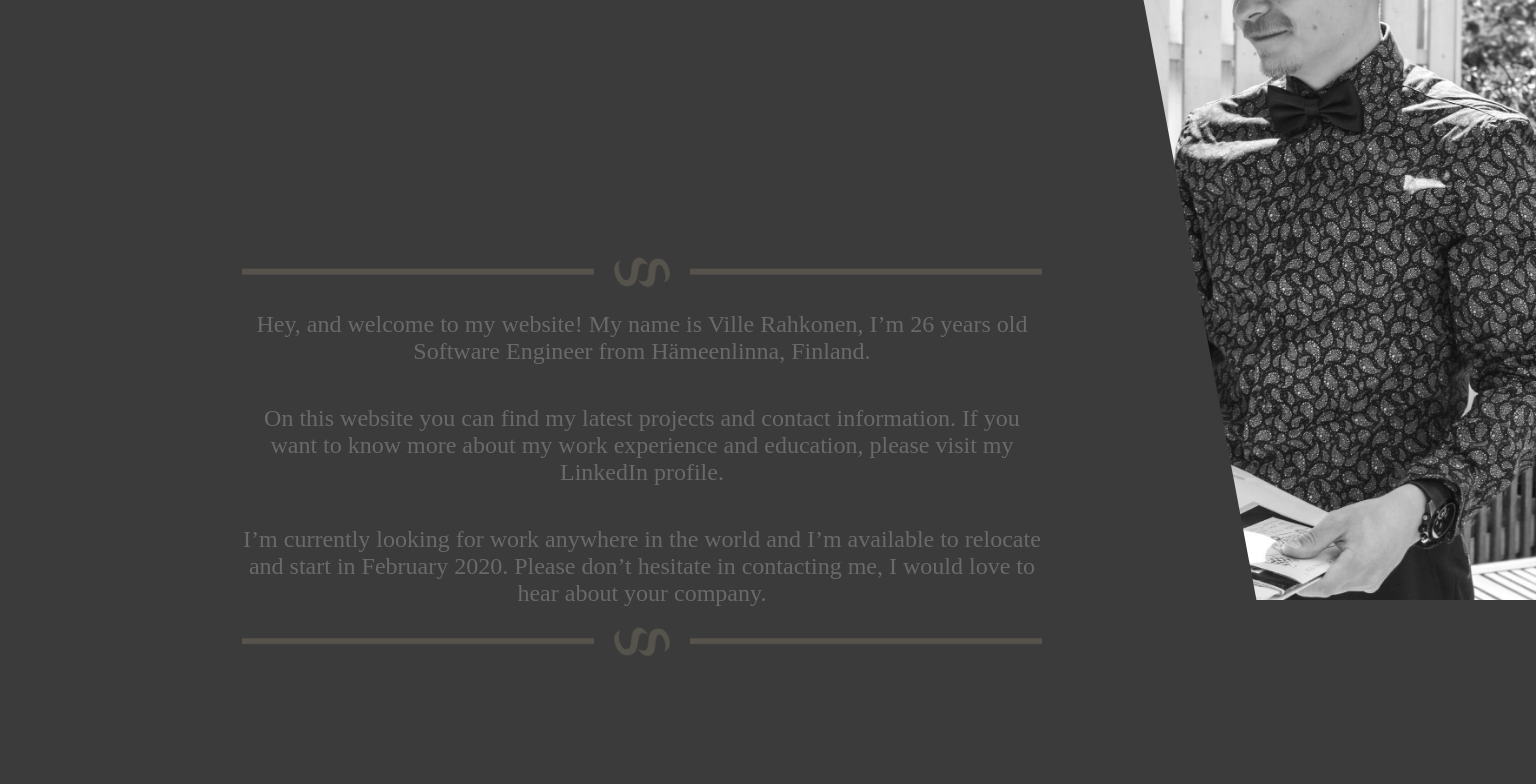
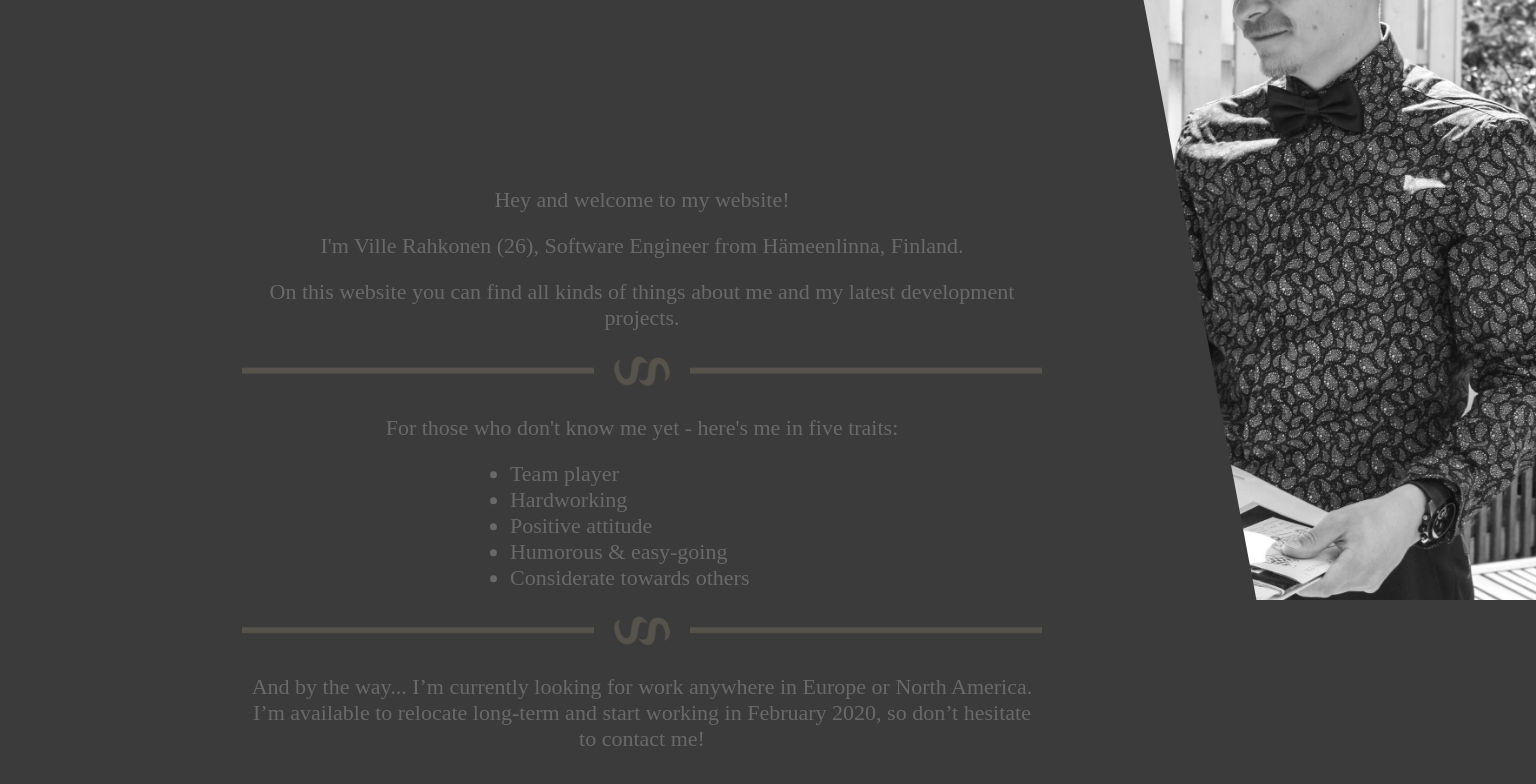
Before and after one commit to villerahk/villerahkonen.com, a React (Create React App) app: page / in a window 1536 px wide. Shown: the part 200-984 px from the top of the page. Before the commit the page ends 860 px from the top, so only its background shows below. Built offline with nearby package versions, Linux system fonts and the light colour scheme; a web font is replaced by a local one.

Commit message:
Improved logic for static texts. Wrote some of the text blocks to be ready for version 1.0.

```diff
--- a/src/pages/contact.page/contact.page.jsx
+++ b/src/pages/contact.page/contact.page.jsx
@@ -23,29 +23,28 @@ copyEmail(){
 
     render(){
 
+    const p1 = "You made it this far on my website, so why don't you send me an email or a LinkedIn connection request?"
+    const p2 = "I’m currently looking for work anywhere in Europe or North America. I’m available to relocate long-term and start working in February 2020, so don’t hesitate to contact me!"
+    const p3 = "You can copy my email address or visit my LinkedIn profile from below."
+
     if (window.innerWidth < 1366) {
 
     return(
         <Fragment>
             <NavBar match={this.props.match} clickHappened={this.props.clickHappened} resetClick={this.props.resetClick}/>
             <div className="Content">
-            <div className="WelcomeText">
-
+                <div className="ContactText">
+                    <p>{p1}</p>
+                    <p>{p2}</p>
+                    <p>{p3}</p>
                     <img src={design} alt="Design" className="Design" />
-                <p>You made it this far on my website, so why don't you send me an email or a LinkedIn connection request? Let's combine efficient cutting edge code and cool design to your projects as well!</p>
-                <p>I’m seriously looking for work anywhere in the world and I’m available to relocate and start in February 2020. Please don’t hesitate in contacting me, I would love to hear about your company.</p>
-
-
                     <div className="ContactButtons">
-                <Button onClick={() => this.copyEmail()} variant="contained" color="primary">Email<img src={email} alt="Email" className="Email"  /></Button>
+                        <Button onClick={() => this.copyEmail()} variant="contained" color="primary">Email<img src={email} alt="Email" className="Email" /></Button>
                         <a href="https://www.linkedin.com/in/ville-rahkonen-685117137/" target="_blank" rel="noopener noreferrer"><Button variant="contained" color="secondary"><img src={linkedIn} alt="LinkedIn" className="LinkedIn" /></Button></a>
                     </div>
-
-                <img src={design} alt="Design" className="Design" />
                     <input type="text" value="ville.rahkonen10@gmail.com" id="myInput" />
                 </div>
             </div>
-
             <img src={villeSm} alt="Ville" className="Ville" />
         </Fragment>
 
@@ -55,22 +54,18 @@ copyEmail(){
         <Fragment>
             <NavBar match={this.props.match} clickHappened={this.props.clickHappened} resetClick={this.props.resetClick}/>
             <div className="Content">
-            <div className="WelcomeText">
-
+                <div className="ContactText">
+                    <p>{p1}</p>
+                    <p>{p2}</p>
+                    <p>{p3}</p>
                     <img src={design} alt="Design" className="Design" />
-                <p>You made it this far on my website, so why don't you send me an email or a LinkedIn connection request? Let's combine efficient cutting edge code and cool design to your projects as well!</p>
-                <p>I’m seriously looking for work anywhere in the world and I’m available to relocate and start in February 2020. Please don’t hesitate in contacting me, I would love to hear about your company.</p>
-
                     <div className="ContactButtons">
                         <Button onClick={() => this.copyEmail()} variant="contained" color="primary">Email<img src={email} alt="Email" className="Email" /></Button>
                         <a href="https://www.linkedin.com/in/ville-rahkonen-685117137/" target="_blank" rel="noopener noreferrer"><Button variant="contained" color="secondary"><img src={linkedIn} alt="LinkedIn" className="LinkedIn" /></Button></a>
                     </div>
-
-                <img src={design} alt="Design" className="Design" />
                     <input type="text" value="ville.rahkonen10@gmail.com" id="myInput" />
                 </div>
             </div>
-
         </Fragment>
     )}
 }
--- a/src/pages/contact.page/contact.page.scss
+++ b/src/pages/contact.page/contact.page.scss
@@ -8,14 +8,20 @@ $support1: #645C48;
 $effect2: #51789A;
 $support2: #425667;
 
-.Design {
+  .Design {
     width: 100%;
+    padding: 15px 0px;
   }
 
-  .WelcomeText {
+  .ContactText {
     text-align: center;
     margin: auto;
     max-width: 460px;
+
+    p {
+      padding: 10px 0px;
+    }
+
   }
 
   .ContactButtons {
@@ -57,16 +63,16 @@ $support2: #425667;
 
   @media only screen and (min-width: 1366px) {
 
-    .WelcomeText {
+    .ContactText {
       margin: auto;
       max-width: 800px;
-      margin-top: 150px;
+
+    p {
+      text-align: center;
+      font-size: 22px;
     }
 
-    .WelcomeText p {
-      text-align: center;
-      font-size: 24px;
-    }
+  }
 
     .ContactButtons {
       margin: 10px auto 30px auto;
@@ -80,7 +86,7 @@ $support2: #425667;
     }
 
     .LinkedIn {
-      height: 30px;
+      height: 26px;
       width: auto;
     }
 
--- a/src/pages/home.page/home.page.jsx
+++ b/src/pages/home.page/home.page.jsx
@@ -11,6 +11,13 @@ class HomePage extends Component {
 
     render(){
 
+    const p1 = "Hey and welcome to my website!"
+    const p2 = "I'm Ville Rahkonen (26), Software Engineer from Hämeenlinna, Finland."
+    const p3 = "On this website you can find all kinds of things about me and my latest development projects."
+    const p4 = "For those who don't know me yet - here's me in five traits:"
+    const p5 = ["Team player", "Hardworking", "Positive attitude", "Humorous & easy-going", "Considerate towards others"]
+    const p6 = "And by the way... I’m currently looking for work anywhere in Europe or North America. I’m available to relocate long-term and start working in February 2020, so don’t hesitate to contact me!"
+
     if (window.innerWidth < 1366) {
 
     return(
@@ -18,15 +25,22 @@ class HomePage extends Component {
             <NavBar match={this.props.match} clickHappened={this.props.clickHappened} resetClick={this.props.resetClick} color="secondary"/>
             <div className="Content">
                 <div className="WelcomeText">
-
+                    <p>{p1}</p>
+                    <p>{p2}</p>
+                    <p>{p3}</p>
                     <img src={design} alt="Design" className="Design" />
-                    <p>Hey, and welcome to my website! My name is Ville Rahkonen, I’m 26 years old Software Engineer from Hämeenlinna, Finland.</p>
-                    <p>On this website you can find my latest projects and contact information. If you want to know more about my work experience and education, please visit my LinkedIn profile.</p>
-                    <p>I’m currently looking for work anywhere in the world and I’m available to relocate and start in February 2020. Please don’t hesitate in contacting me, I would love to hear about your company.</p>
+                    <p>{p4}</p>
+                    <p><ul>
+                        <li>{p5[0]}</li>
+                        <li>{p5[1]}</li>
+                        <li>{p5[2]}</li>
+                        <li>{p5[3]}</li>
+                        <li>{p5[4]}</li>
+                    </ul></p>
                     <img src={design} alt="Design" className="Design" />
+                    <p>{p6}</p>
                 </div>
             </div>
-
             <img src={villeSm} alt="Ville" className="Ville" />
         </Fragment>
 
@@ -37,15 +51,22 @@ class HomePage extends Component {
             <NavBar match={this.props.match} clickHappened={this.props.clickHappened} resetClick={this.props.resetClick}/>
             <div className="Content">
                 <div className="WelcomeText">
-
+                    <p>{p1}</p>
+                    <p>{p2}</p>
+                    <p>{p3}</p>
                     <img src={design} alt="Design" className="Design" />
-                    <p>Hey, and welcome to my website! My name is Ville Rahkonen, I’m 26 years old Software Engineer from Hämeenlinna, Finland.</p>
-                    <p>On this website you can find my latest projects and contact information. If you want to know more about my work experience and education, please visit my LinkedIn profile.</p>
-                    <p>I’m currently looking for work anywhere in the world and I’m available to relocate and start in February 2020. Please don’t hesitate in contacting me, I would love to hear about your company.</p>
+                    <p>{p4}</p>
+                    <p><ul>
+                        <li>{p5[0]}</li>
+                        <li>{p5[1]}</li>
+                        <li>{p5[2]}</li>
+                        <li>{p5[3]}</li>
+                        <li>{p5[4]}</li>
+                    </ul></p>
                     <img src={design} alt="Design" className="Design" />
+                    <p>{p6}</p>
                 </div>
             </div>
-
         </Fragment>
     )}
 }
--- a/src/pages/home.page/home.page.scss
+++ b/src/pages/home.page/home.page.scss
@@ -10,24 +10,51 @@ $support2: #425667;
 
 .Design {
     width: 100%;
+    padding: 15px 0px;
   }
 
   .WelcomeText {
     margin: auto;
     max-width: 460px;
+
+    p {
+    padding: 10px 0px;
+    text-align: center;
+    }
+
+    ul {
+    width: 50%;
+    text-align: left;
+    margin: 0 auto;
   }
 
+}
+
   @media only screen and (min-width: 1366px) {
+
+    .Design {
+      width: 100%;
+      padding: 30px 0px;
+    }
 
     .WelcomeText {
       margin: auto;
       max-width: 800px;
-      margin-top: 150px;
+      padding-bottom: 80px;
+
+
+    p {
+      text-align: center;
+      font-size: 22px;
+      padding: 10px 0px;
     }
 
-    .WelcomeText p {
-      text-align: center;
-      font-size: 24px;
+    ul {
+      width: 38%;
+      text-align: left;
+      margin: 0 auto;
     }
 
   }
+
+  }
--- a/src/pages/selected.project.page/selected.project.page.jsx
+++ b/src/pages/selected.project.page/selected.project.page.jsx
@@ -22,8 +22,8 @@ import firebaseLogo from '../../images/tech.logos/firebase-logo.png';
 const projectObjects = [
     {
         title: "Picture Bank",
-        text1: "Lorem Ipsum is simply dummy text of the printing and typesetting industry. Lorem Ipsum has been the industry's standard dummy text ever since the 1500s, when an unknown printer took a galley of type and scrambled it to make a type specimen book. It has survived not only five centuries, but also the leap into electronic typesetting, remaining essentially unchanged. It was popularised in the 1960s with the release of Letraset sheets containing Lorem Ipsum passages, and more recently with desktop publishing software like Aldus PageMaker including versions of Lorem Ipsum.",
-        text2: "Lorem Ipsum is simply dummy text of the printing and typesetting industry. Lorem Ipsum has been the industry's standard dummy text ever since the 1500s, when an unknown printer took a galley of type and scrambled it to make a type specimen book. It has survived not only five centuries, but also the leap into electronic typesetting, remaining essentially unchanged. It was popularised in the 1960s with the release of Letraset sheets containing Lorem Ipsum passages, and more recently with desktop publishing software like Aldus PageMaker including versions of Lorem Ipsum.",
+        text1: "I worked independently on this project during weekends under contract. Project finished in October 2019 and it lasted for 9 months. The finished application received very positive feedback from the end-users and the client was very pleased with the end result of the project.",
+        text2: "I worked independently on this project during weekends under contract. Project finished in October 2019 and it lasted for 9 months. The finished application received very positive feedback from the end-users and the client was very pleased with the end result of the project.",
         screenshot: screenShot,
         recommendationText: "Ville's work has been efficient and precise while maintaining a proper schedule. He has also been considerate of our wishes during development. We consider the result of the work to be of high quality.",
         recommendationAuthor: "Sami Älli",
```
Also changed, not shown: src/pages/projects.page/projects.page.jsx (+4 -4 lines). Lines whose indentation alone changed are shown as unchanged.
